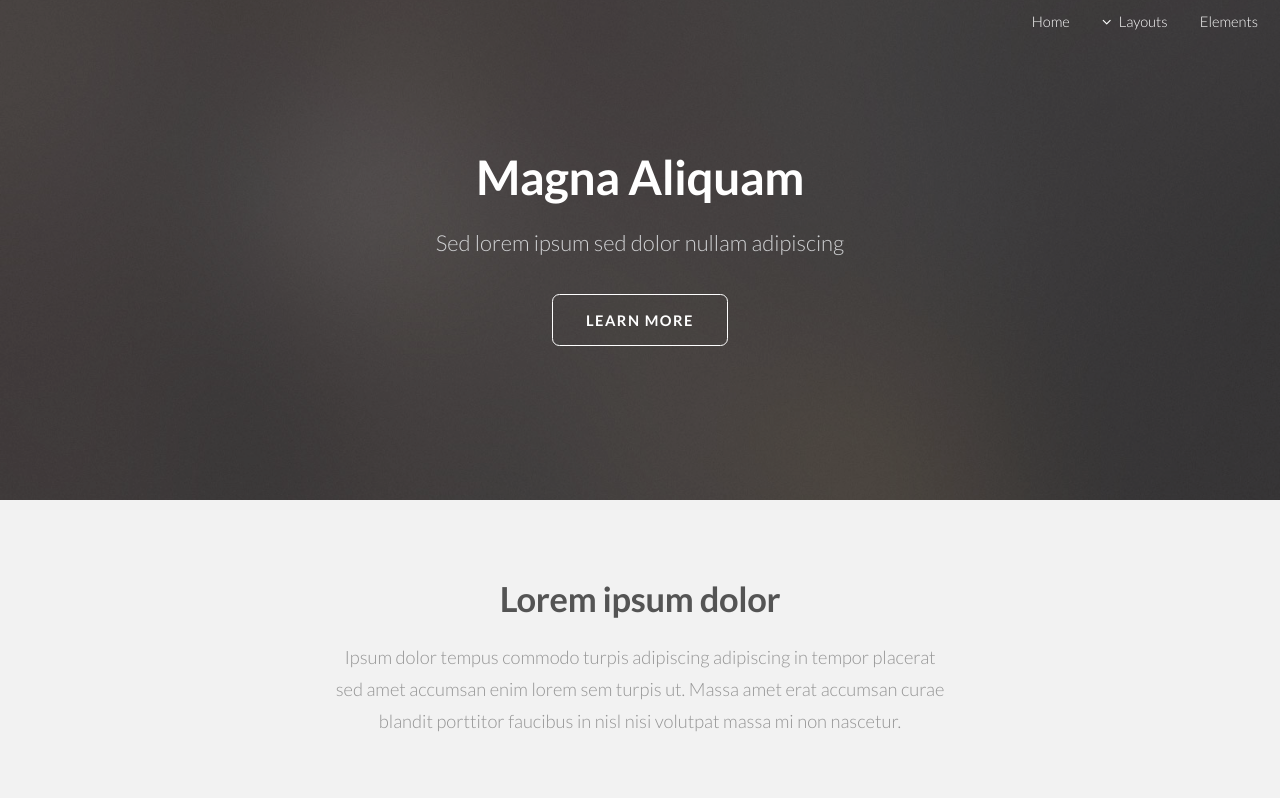
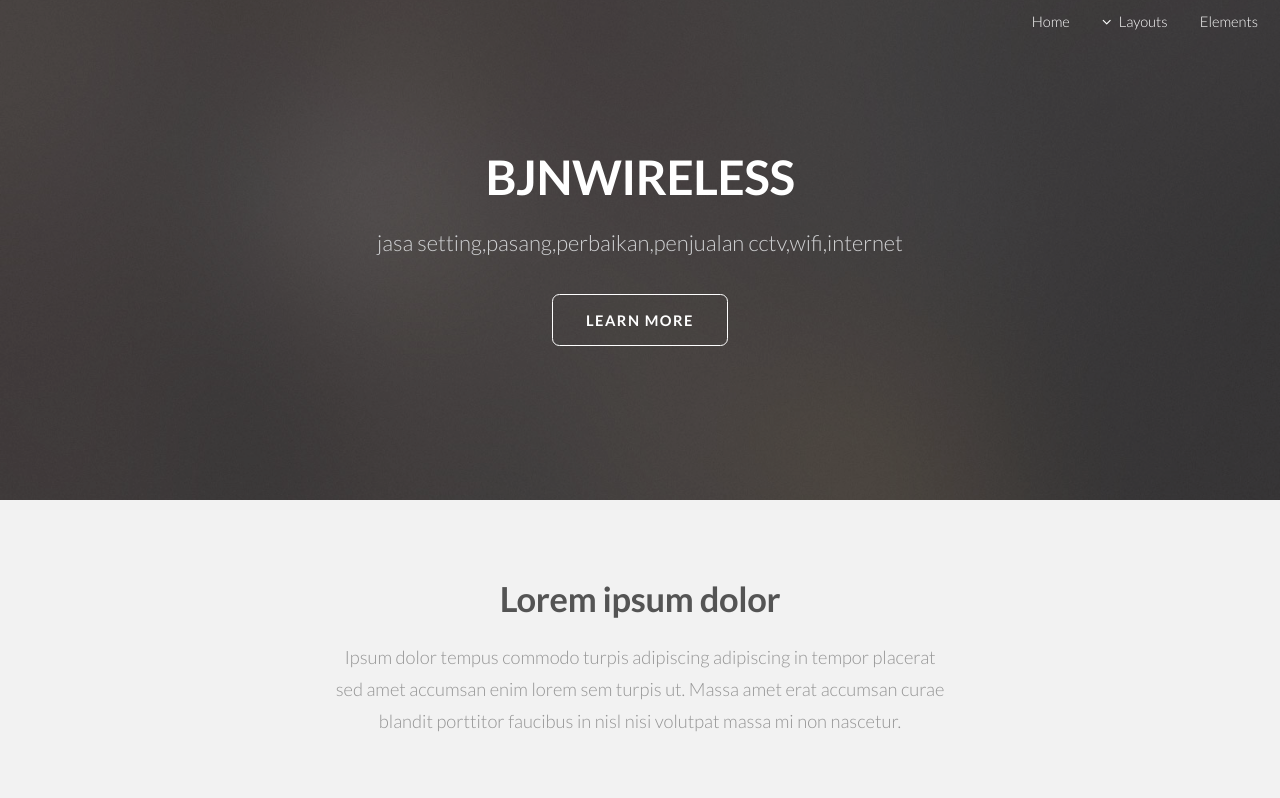
Before and after one commit to bjnwireless/bjnwireless.github.io, a plain HTML site: page index.html in a window 1280 px wide. Shown: the top 798 px of the page. Drawn offline with Linux system fonts and the light colour scheme.

Commit message:
Add files via upload

```diff
--- a/index.html
+++ b/index.html
@@ -56,8 +56,8 @@
 		<!-- Banner -->
 			<section id="banner">
 				<div class="inner">
-					<h2>Magna Aliquam</h2>
-					<p>Sed lorem ipsum sed dolor nullam adipiscing</p>
+					<h2>BJNWIRELESS</h2>
+					<p>jasa setting,pasang,perbaikan,penjualan cctv,wifi,internet</p>
 					<ul class="actions">
 						<li><a href="#one" class="button big scrolly">Learn More</a></li>
 					</ul>
```
